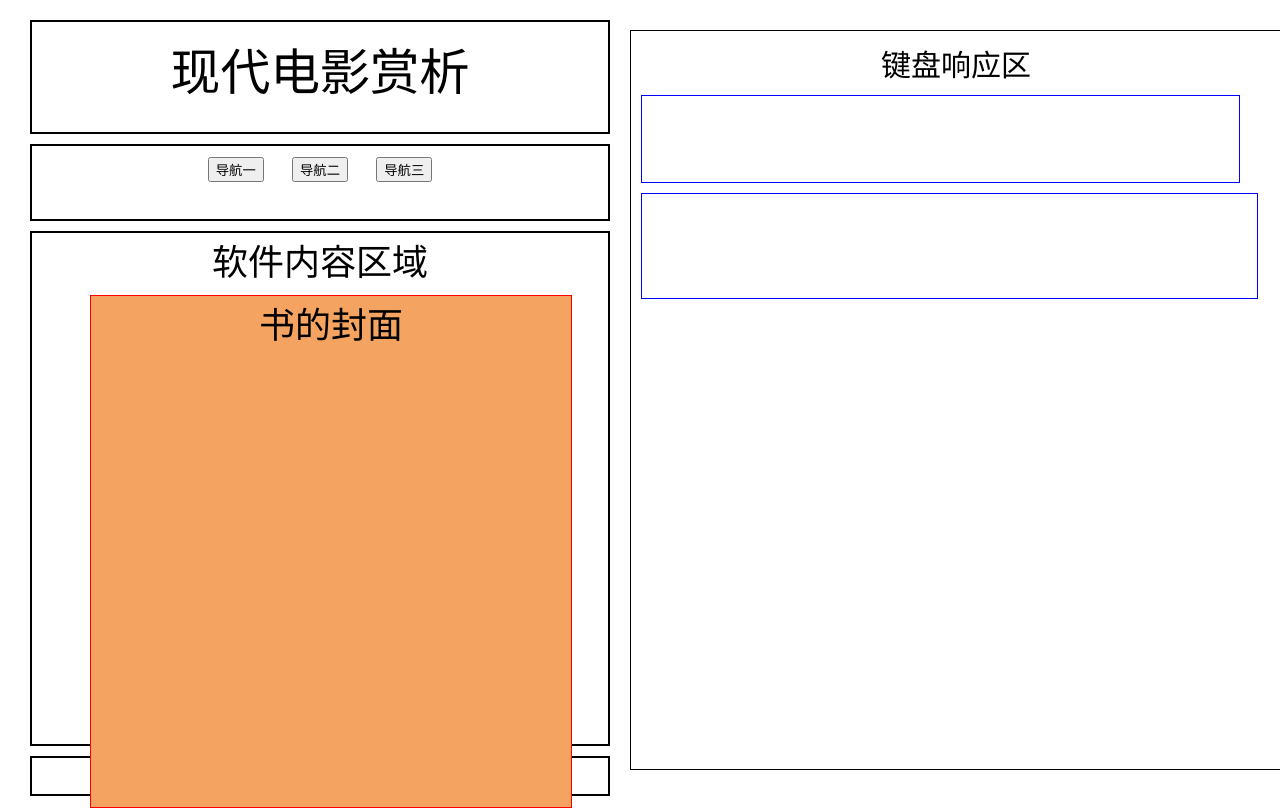
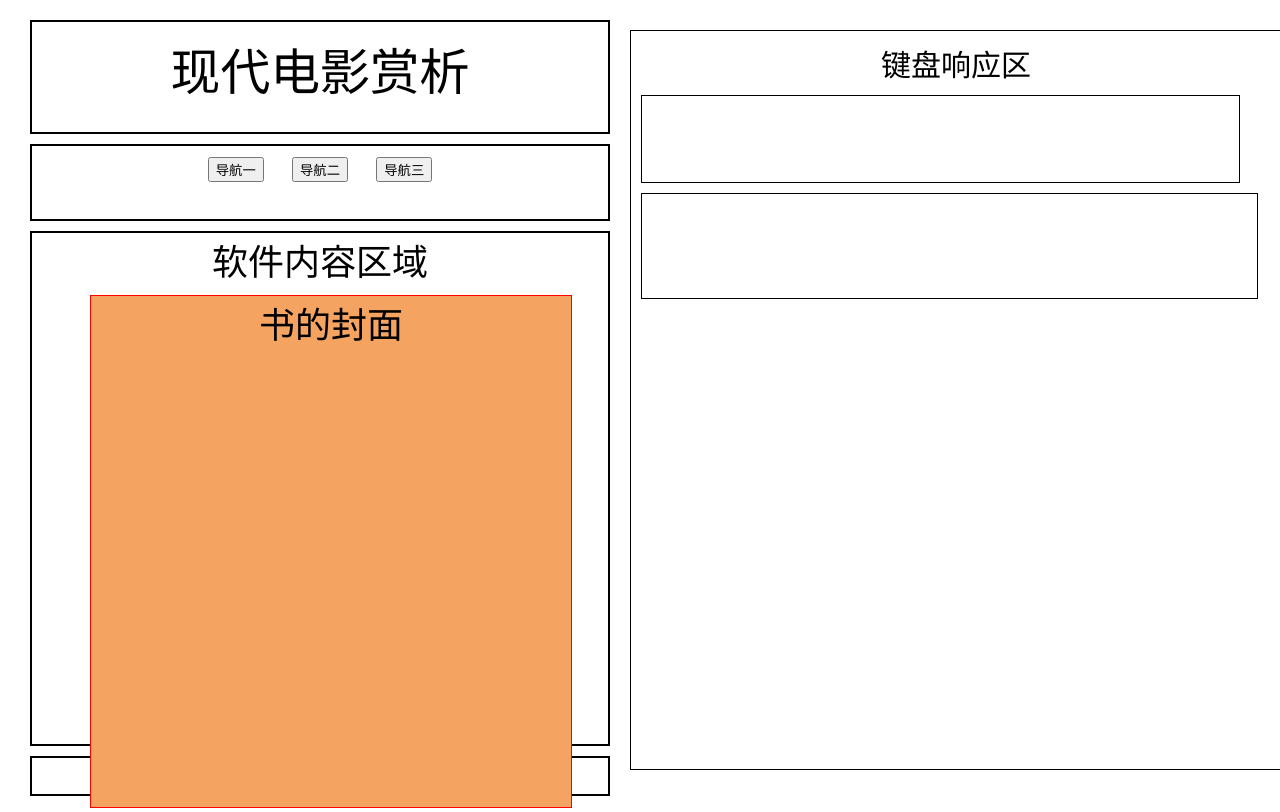
Before and after one commit to ZHANG-XIAN-SHENG1/ZHANG-XIAN-SHENG1, a plain HTML site: page 1-6.html in a window 1280 px wide. Drawn offline with Linux system fonts and the light colour scheme.

Commit message:
Update 1-6.html

```diff
--- a/1-6.html
+++ b/1-6.html
@@ -50,14 +50,14 @@
     #outputText{
 
       color: black;
-      border: 1px solid blue;
+      border: 1px solid black;
       height: 10%;
       width: 90%;
       padding: 0.2em;
     }
     #keyStatus{
       color: black;
-      border: 1px solid blue;
+      border: 1px solid black;
       height: 10%;
       width: 90%;
       padding: 0.5em;
```
